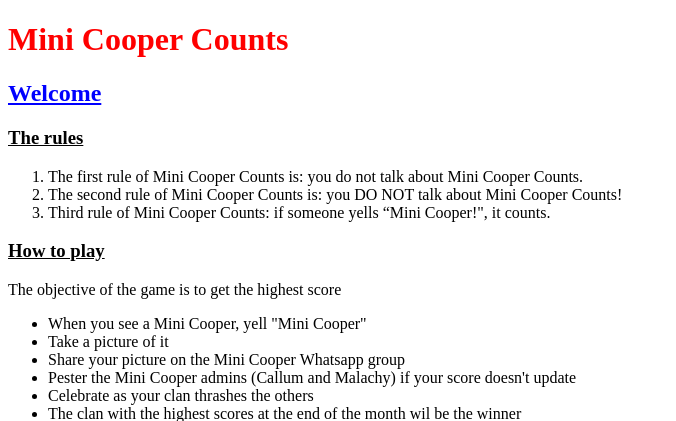
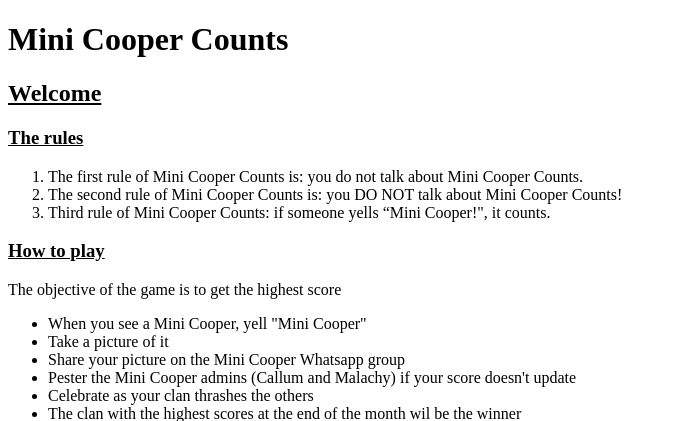
Before and after one commit to C1T1Z3N4/minicoopers, a PHP site: page / in a window 1280 px wide. Shown: the top 421 px of the page, without its empty margins (0-676 px from the left). Run offline with PHP 8.4, Linux system fonts and the light colour scheme.

Commit message:
Update app.css

```diff
--- a/styles/app.css
+++ b/styles/app.css
@@ -1,27 +1,24 @@
-/*  Selector is an element.
-    All elements of this type will have the same styles applied
-*/
-h1 {
-  color: red;
-}
-
+#
 h2 {
   color: blue;
 }
 
-/*  Selector is an id
-    Only elements with the given id will be styled.  And there should only be one; id's should be unique to a page
-*/
-
 /*  Selector is a class
     All elements (including different types) with the class will be styled
 */
+
 .subTitle {
   text-decoration: underline;
 }
+
 .noUnderline {
     text-decoration: none;
 }
+
 .tables {
     border:1px solid;
 }
+
+.title {
+    color: red;
+}
```
